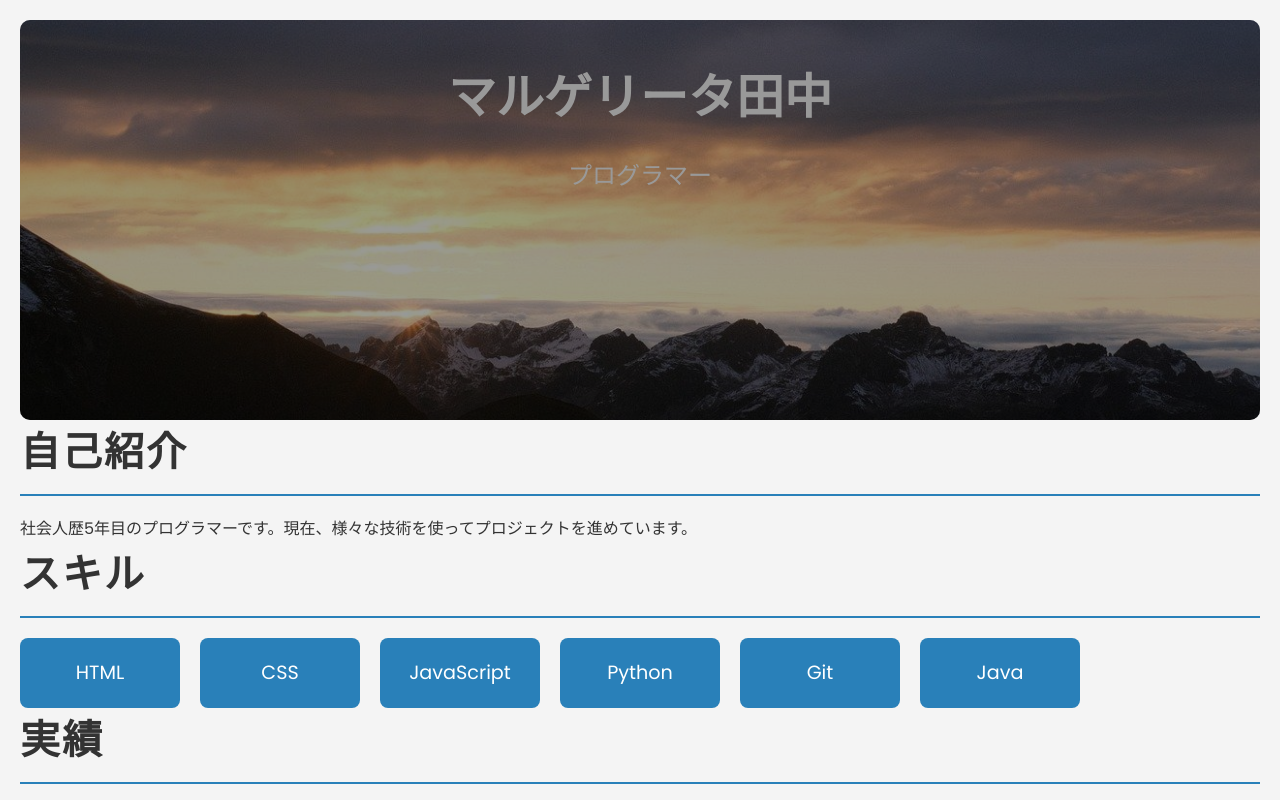
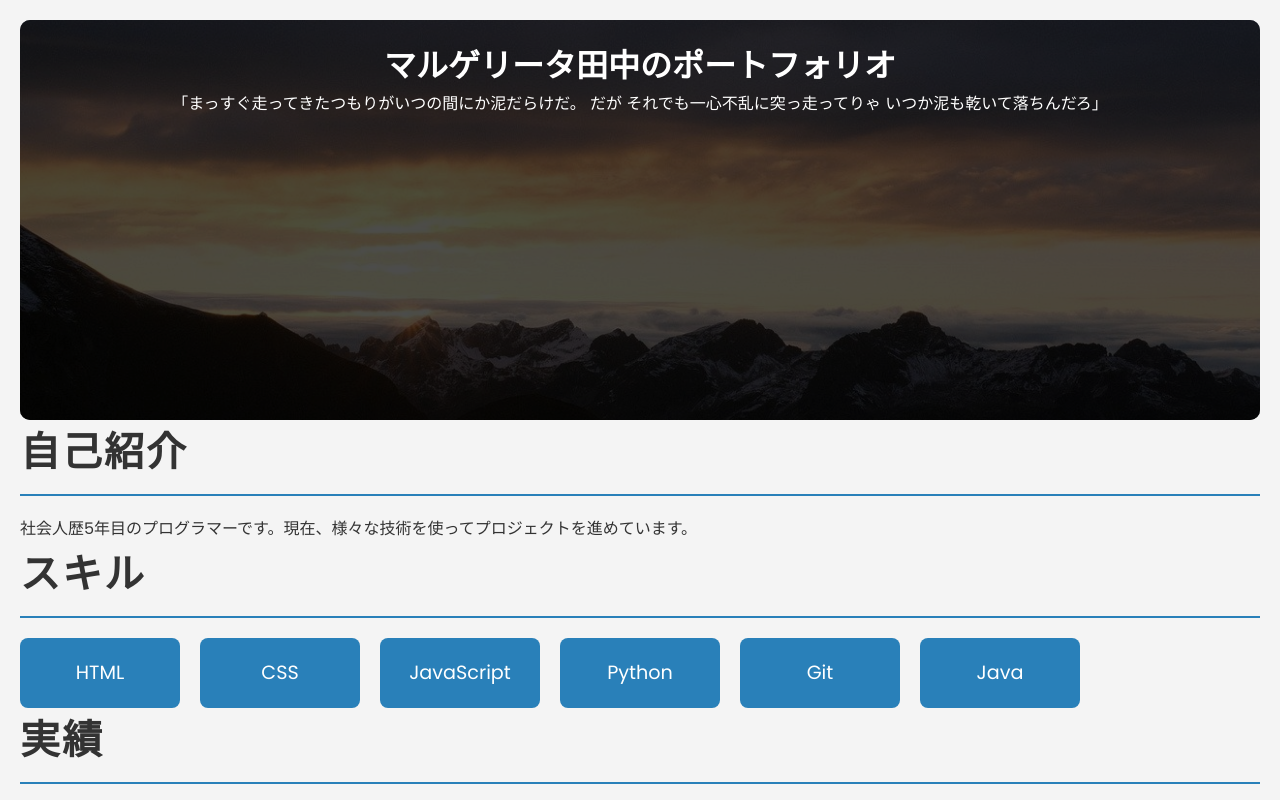
Before and after one commit to Tanaka4869/profile-site, a plain HTML site: page index.html in a window 1280 px wide. Shown: the top 800 px of the page. Drawn offline with Linux system fonts and the light colour scheme.

Commit message:
ヘッダー修正

```diff
--- a/index.html
+++ b/index.html
@@ -12,8 +12,8 @@
 
 <header class="header">
     <div class="overlay"></div>
-    <h1>マルゲリータ田中</h1>
-    <p>プログラマー</p>
+    <h1>マルゲリータ田中のポートフォリオ</h1>
+    <p>｢まっすぐ走ってきたつもりがいつの間にか泥だらけだ。 だが それでも一心不乱に突っ走ってりゃ いつか泥も乾いて落ちんだろ｣</p>
 </header>
 
 <main>
--- a/styles.css
+++ b/styles.css
@@ -45,15 +45,20 @@ body {
     z-index: 2;
 }
 
-header h1 {
-    font-size: 3rem;
-    margin: 20px 0;
-    z-index: 2;
+.header::before {
+    content: '';
+    position: absolute;
+    top: 0;
+    left: 0;
+    width: 100%;
+    height: 100%;
+    background: rgba(0, 0, 0, 0.5); /* 半透明の黒 */
+    z-index: 1;
 }
 
-header p {
-    font-size: 1.5rem;
-    margin-bottom: 30px;
+.header h1,
+.header p {
+    position: relative; /* オーバーレイの上に表示 */
     z-index: 2;
 }
 
```
